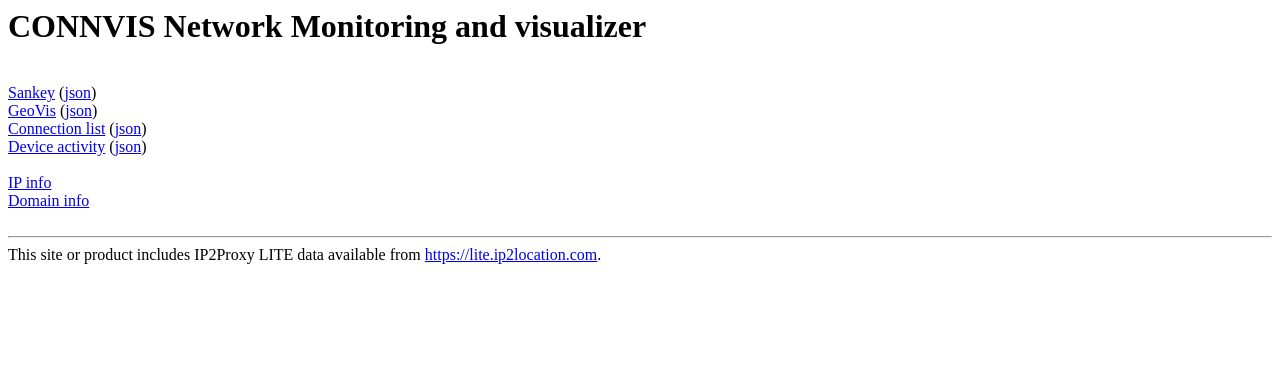
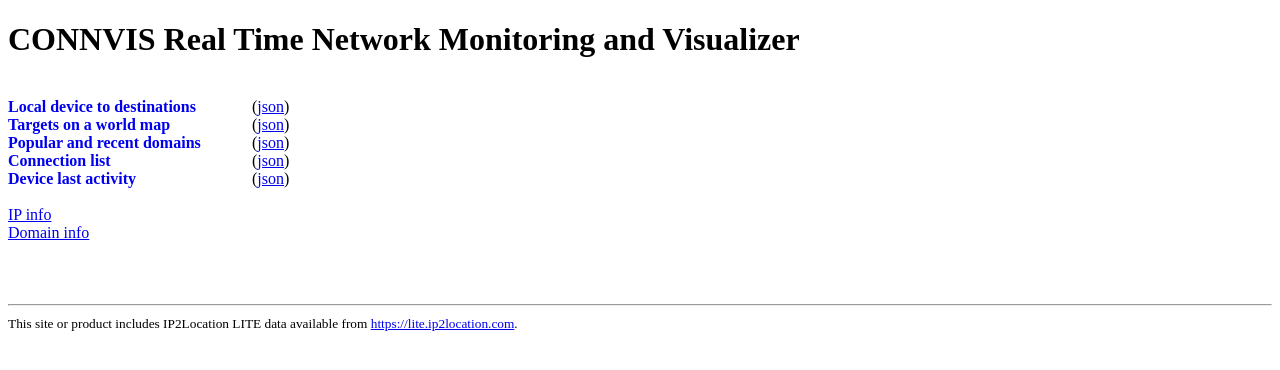
Before and after one commit to koivunen/connvis, a plain HTML site: page templates/hello.html in a window 1280 px wide. Drawn offline with Linux system fonts and the light colour scheme.

Commit message:
improved front page

```diff
--- a/templates/hello.html
+++ b/templates/hello.html
@@ -1,12 +1,32 @@
-<h1>CONNVIS Network Monitoring and visualizer</h1>
+<!DOCTYPE html>
+<meta charset="utf-8">
+<head>
+    <title>CONNVIS Real Time Network Monitoring and Visualizer</title>
+    <meta name="viewport" content="width=device-width, initial-scale=1, user-scalable=yes">
+    <style>
+		.vislink {
+			min-width: 15em;
+			display: inline-block;
+			text-decoration: none;
+			font-weight: bold;
+		}
+
+	</style>
+
+</head>
+<body>
+
+	<h1>CONNVIS Real Time Network Monitoring and Visualizer</h1>
 	<br/>
-<a href="sankey/index.html">Sankey</a> (<a href="sankey.json">json</a>)
+	<a class="vislink" href="sankey/index.html">Local device to destinations</a> (<a href="sankey.json">json</a>)
 	<br/>
-<a href="geo/index.html">GeoVis</a> (<a href="geo.json">json</a>)
+	<a class="vislink" href="geo/index.html">Targets on a world map</a> (<a href="geo.json">json</a>)
 	<br/>
-<a href="conntrack/index.html">Connection list</a> (<a href="conntrack.json">json</a>)
+	<a class="vislink" href="dnsbar/index.html">Popular and recent domains</a> (<a href="dnsbar.json">json</a>)
 	<br/>
-<a href="activity/index.html">Device activity</a> (<a href="deviceactivity.json">json</a>)
+	<a class="vislink" href="conntrack/index.html">Connection list</a> (<a href="conntrack.json">json</a>)
+	<br/>
+	<a class="vislink" href="activity/index.html">Device last activity</a> (<a href="deviceactivity.json">json</a>)
 	<br/>
 	<br/>
 	<a href="/ipinfo.json">IP info</a>
@@ -16,5 +36,9 @@
 
 	<br/>
 	<br/>
+	<br/>
+	<br/>
 	<hr>
-    This site or product includes IP2Proxy LITE data available from <a href="https://lite.ip2location.com">https://lite.ip2location.com</a>.
+	 <small>This site or product includes IP2Location LITE data available from <a href="https://lite.ip2location.com">https://lite.ip2location.com</a>.</small>
+</body>
+</html>
```
Lines whose indentation alone changed are shown as unchanged.
